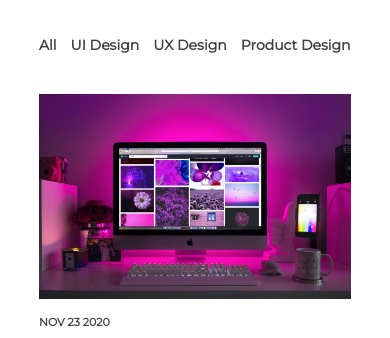
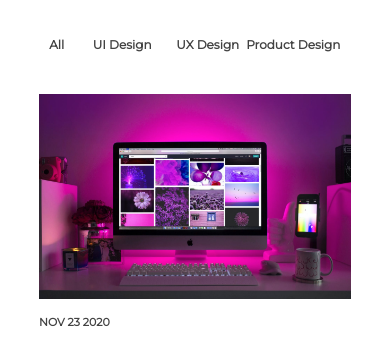
Before and after one commit to IbrahimBooz/zeppins, a plain HTML site: page index.html in a window 390 px wide. Shown: the part 498-836 px from the top of the page. Drawn offline with nearby package versions, Linux system fonts and the light colour scheme.

Commit message:
Add files via upload

```diff
--- a/style.css
+++ b/style.css
@@ -410,20 +410,48 @@
     }
 
     .about-menu ul {
-        gap: 14px;
-        width: 100%;
         display: flex;
+        gap: 0;
+        align-items: center;
+        text-align: center;
+        justify-content: flex-start;
     }
 
     .about-menu ul li {
-        font-size: 14px;
+        justify-content: left;
+        display: inline;
+        font-size: 12px;
         line-height: 20px;
         font-family: 'Montserrat', sans-serif;
-        margin: 0;
         position: relative;
         padding: 0;
+        width: 40%;
+        gap: 0;
+        margin-left: -10px;
+    }
+    .about-menu ul li:nth-child(2) {
+        justify-content: left;
+        display: inline;
+        font-size: 12px;
+        line-height: 20px;
+        font-family: 'Montserrat', sans-serif;
+        position: relative;
+        padding: 0;
+        width: 40%;
+        gap: 0;
+        margin-left: -30px;
+    }
 
-
+    .about-menu ul li:first-child {
+        margin-left: -30px;
+        display: inline;
+        font-size: 12px;
+        line-height: 20px;
+        font-family: 'Montserrat', sans-serif;
+        position: relative;
+        padding: 0;
+        width: 40%;
+        gap: 0;
     }
 
     .about-menu ul li::before {
```
